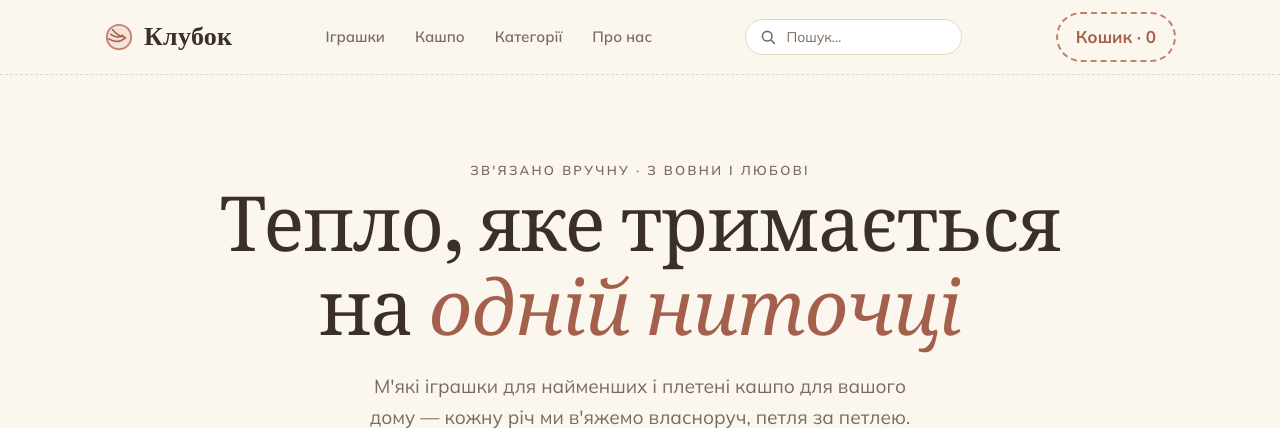
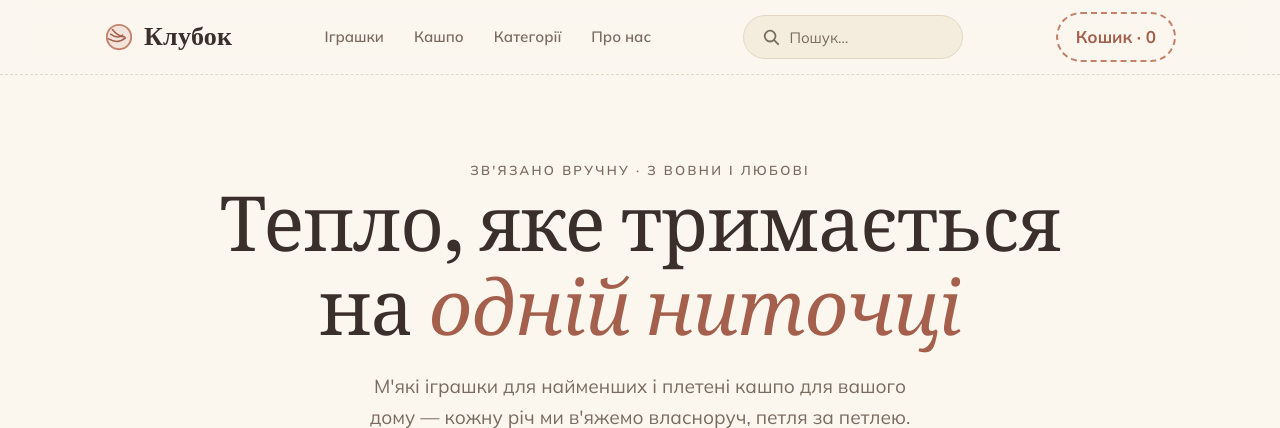
Before and after one commit to Vladislavit/Handmake_site, a Django app: page / in a window 1280 px wide. Shown: the top 428 px of the page. Run offline with Django 5.2, Linux system fonts and the light colour scheme; data comes from the database, SQL or seed files in the repository.

Commit message:
Fixed search bar styling
Co-Authored-By: Claude Opus 4.8 <noreply@anthropic.com>

```diff
--- a/static/css/styles.css
+++ b/static/css/styles.css
@@ -57,11 +57,18 @@ nav{display:flex;align-items:center;justify-content:space-between;height:74px}
 .nav-links a:hover{color:var(--ink)}
 .cart{display:inline-flex;align-items:center;gap:8px;padding:9px 18px;border:2px dashed var(--accent);border-radius:999px;color:var(--accent-deep);font-weight:700;text-decoration:none;transition:.2s;white-space:nowrap}
 .cart:hover{background:var(--accent-bg)}
-.nav-search{display:flex;align-items:center;gap:8px;border:1.6px solid var(--line);background:#fff;border-radius:999px;padding:7px 14px;min-width:0;max-width:220px;transition:border-color .2s}
-.nav-search:focus-within{border-color:var(--accent)}
-.nav-search svg{width:16px;height:16px;color:var(--ink-soft);flex:none}
-.nav-search input{border:none;background:transparent;font-family:inherit;font-size:14px;color:var(--ink);width:100%;min-width:0;outline:none}
+.nav-search{display:flex;align-items:center;gap:9px;height:44px;width:220px;min-width:0;
+  border:1.6px solid var(--line);background:var(--paper-2);border-radius:999px;padding:0 18px;
+  color:var(--ink-soft);transition:width .25s ease, border-color .2s, background .2s, box-shadow .2s}
+.nav-search:hover{border-color:var(--accent)}
+.nav-search:focus-within{width:270px;border-color:var(--accent);background:#fff;
+  box-shadow:0 0 0 4px var(--accent-bg)}
+.nav-search svg{width:18px;height:18px;flex:none;transition:color .2s}
+.nav-search:focus-within svg{color:var(--accent-deep)}
+.nav-search input{border:none;background:transparent;font-family:inherit;font-size:15px;
+  color:var(--ink);width:100%;min-width:0;outline:none;padding:0}
 .nav-search input::placeholder{color:var(--ink-soft)}
+.nav-search input::-webkit-search-cancel-button{-webkit-appearance:none}
 
 /* ---------- messages ---------- */
 .messages{list-style:none;margin:16px auto 0;padding:0;max-width:var(--maxw)}
@@ -308,7 +315,7 @@ footer{background:var(--paper-2);border-top:1px dashed var(--line);padding:48px
 /* ---------- responsive ---------- */
 @media (max-width:900px){
   .nav-links{display:none}
-  .nav-search{max-width:160px}
+  .nav-search,.nav-search:focus-within{width:160px}
   .grid,.rgrid{grid-template-columns:repeat(2,1fr)}
   .pd{grid-template-columns:1fr;gap:30px}.gallery{position:static}
   .cart-grid,.co{grid-template-columns:1fr;gap:24px}.summary{position:static}
--- a/templates/base.html
+++ b/templates/base.html
@@ -7,7 +7,7 @@
 <link rel="preconnect" href="https://fonts.googleapis.com">
 <link rel="preconnect" href="https://fonts.gstatic.com" crossorigin>
 <link href="https://fonts.googleapis.com/css2?family=Fraunces:opsz,wght@9..144,400;9..144,500;9..144,600&family=Mulish:wght@400;500;600;700&display=swap" rel="stylesheet">
-<link rel="stylesheet" href="{% static 'css/styles.css' %}">
+<link rel="stylesheet" href="{% static 'css/styles.css' %}?v=5">
 {% block extra_head %}{% endblock %}
 </head>
 <body class="{% block body_class %}{% endblock %}">
@@ -29,7 +29,7 @@
         <a href="{% url 'shop:home' %}#story">Про нас</a>
       </div>
       <form class="nav-search" action="{% url 'shop:search' %}" method="get" role="search">
-        <svg viewBox="0 0 20 20" fill="none" aria-hidden="true"><circle cx="9" cy="9" r="6" stroke="currentColor" stroke-width="2"/><path d="m14 14 4 4" stroke="currentColor" stroke-width="2" stroke-linecap="round"/></svg>
+        <svg width="18" height="18" viewBox="0 0 20 20" fill="none" aria-hidden="true"><circle cx="9" cy="9" r="6" stroke="currentColor" stroke-width="2"/><path d="m14 14 4 4" stroke="currentColor" stroke-width="2" stroke-linecap="round"/></svg>
         <input type="search" name="q" placeholder="Пошук…" value="{{ request.GET.q|default:'' }}" aria-label="Пошук товарів">
       </form>
       <a class="cart" href="{% url 'shop:cart' %}">Кошик · {{ cart|length }}</a>
```
